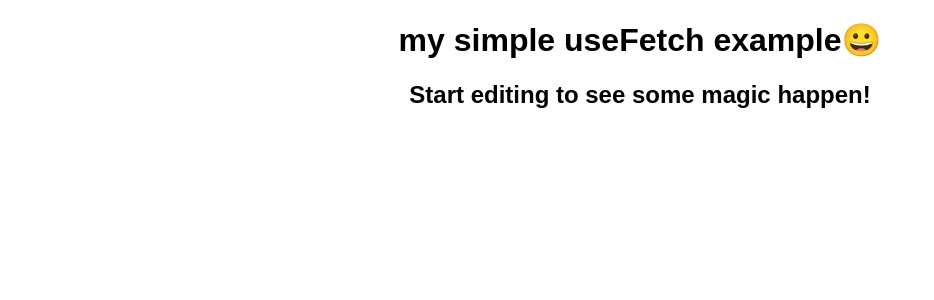
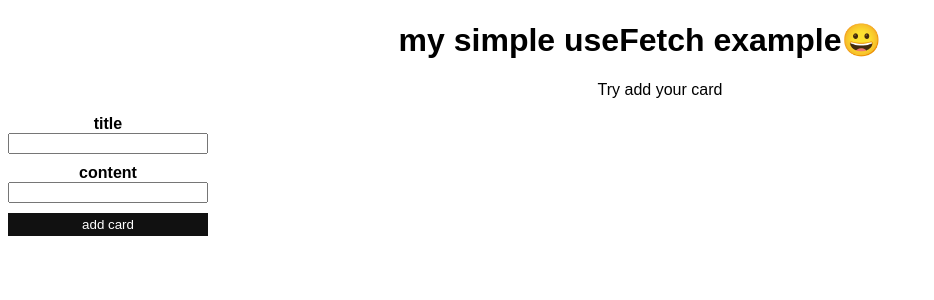
Before and after one commit to ChangHyun2/fake-client-server-implementation, a React (Create React App) app: page / in a window 1280 px wide. Shown: the top 300 px of the page, without its empty margins (0-934 px from the left). Built offline with nearby package versions, Linux system fonts and the light colour scheme.

Commit message:
feat : PostEditor create/post, server routes, useFakeFetch, fetchAPI, Former fix: MyDB, Server, Collection

```diff
--- a/src/App.js
+++ b/src/App.js
@@ -1,11 +1,18 @@
 import "./styles.css";
+import useFakeFetch from "./hooks/useFakeFetch";
+import { useEffect } from "react";
+import PostEditor from "./component/PostEditor";
 
 export default function App() {
   return (
     <div className="App">
-      <h1>my simple useFetch example😀</h1>
-      {}
-      <h2>Start editing to see some magic happen!</h2>
+      <h1>
+        my simple useFetch example
+        <span role="img" aria-labelledby="smile emoji">
+          😀
+        </span>
+      </h1>
+      <PostEditor />
     </div>
   );
 }
--- a/src/server.js
+++ b/src/client.js
@@ -15,7 +15,7 @@ client.fetch = async (server, options = {}) => {
       // browser default headers...
       ...headers
     },
-    body
+    body: JSON.stringify(body)
   };
 
   const { origin, path } = server;
--- a/src/component/Card.js
+++ /dev/null
@@ -1,6 +0,0 @@
-import styled from "styled-components";
-
-const StyledCard = styled.div`
-  border-radius: 10px;
-  border: 1.5px solid black;
-`;
--- /dev/null
+++ b/src/component/PostEditor.js
@@ -0,0 +1,14 @@
+import CardList from "./PostEditor/CardList";
+import PostCard from "./PostEditor/PostCard";
+import { getCardsAPI } from "../fetchAPI/cards";
+
+export default function PostEditor() {
+  const getCards = getCardsAPI();
+
+  return (
+    <div>
+      <CardList getCards={getCards} />
+      <PostCard getCards={getCards} />
+    </div>
+  );
+}
--- /dev/null
+++ b/src/component/PostEditor/Card.js
@@ -0,0 +1,15 @@
+import styled from "styled-components";
+
+const StyledCard = styled.div`
+  border-radius: 10px;
+  border: 1.5px solid black;
+`;
+
+export default function Card({ title, content }) {
+  return (
+    <StyledCard>
+      <h2>{title}</h2>
+      <p>{content}</p>
+    </StyledCard>
+  );
+}
--- /dev/null
+++ b/src/component/PostEditor/CardList.js
@@ -0,0 +1,34 @@
+import Card from "./Card";
+import styled from "styled-components";
+
+const StyledCardList = styled.ul``;
+export default function CardList({ getCards }) {
+  const { isLoading, data, error } = getCards;
+
+  if (isLoading) {
+    return "...isLoading";
+  }
+  if (error) {
+    console.log(error, data);
+    return "error!";
+  }
+
+  if (data) {
+    return (
+      <StyledCardList>
+        {data.length ? (
+          data.map(({ title, content }) => (
+            <li key={title + content + Math.random()}>
+              <h2>{title}</h2>
+              <p>{content}</p>
+            </li>
+          ))
+        ) : (
+          <p>Try add your card</p>
+        )}
+      </StyledCardList>
+    );
+  }
+
+  return null;
+}
--- /dev/null
+++ b/src/component/PostEditor/PostCard.js
@@ -0,0 +1,150 @@
+import React, { useEffect } from "react";
+import { getCardsAPI, postCardAPI } from "../../fetchAPI/cards";
+import { Former, useForm, useField } from "../../lib/Former";
+import styled from "styled-components";
+
+const StyledPostCard = styled.div`
+  width: 200px;
+
+  & * {
+    width: 100%;
+    box-sizing: border-box;
+  }
+
+  label {
+    font-weight: bold;
+  }
+
+  input {
+    margin-bottom: 10px;
+  }
+
+  button {
+    color: #fff;
+    background-color: #111;
+    border: none;
+    padding: 4px;
+    cursor: pointer;
+
+    &[disabled] {
+      background-color: #777;
+    }
+  }
+`;
+
+const StyledForm = styled.form`
+  position: relative;
+
+  & > div {
+    border: 1px solid red;
+    position: absolute;
+    top: 100%;
+
+    opacity: 0;
+    &[data-show="true"] {
+      opacity: 1;
+    }
+  }
+`;
+
+const Form = (props) => {
+  const { handleSubmit } = useForm();
+  const [error, setError] = React.useState(null);
+  const [showToast, setShowToast] = React.useState(null);
+  const timeStamp = React.useRef(null);
+
+  const validateAndSubmit = async (e) => {
+    setShowToast(false);
+    clearTimeout(timeStamp.current);
+
+    try {
+      await handleSubmit(e);
+    } catch (err) {
+      setError(err);
+      setShowToast(true);
+      timeStamp.current = setTimeout(() => setShowToast(false), 2000);
+    }
+  };
+
+  return (
+    <StyledForm onSubmit={validateAndSubmit}>
+      {
+        <div data-show={showToast ? true : false}>
+          {error ? JSON.stringify(error, null, 4) : null}
+        </div>
+      }
+      {props.children}
+    </StyledForm>
+  );
+};
+
+const Input = ({ type, name }) => {
+  const { value, setValue } = useField(name);
+
+  return (
+    <>
+      <label htmlFor={name}>{name}</label>
+      <input
+        id={name}
+        type={type}
+        value={value}
+        onChange={(e) => setValue(e.target.value)}
+      />
+    </>
+  );
+};
+
+export default function PostCard({ getCards }) {
+  const { error, isLoading, fetchData } = postCardAPI();
+
+  const handleSubmit = async (values) => {
+    try {
+      await fetchData(values);
+      await getCards.fetchData();
+    } catch (e) {
+      console.error(e);
+    }
+  };
+
+  return (
+    <StyledPostCard>
+      <Former
+        initialValues={{ title: "", content: "" }}
+        handleSubmit={handleSubmit}
+        validate={{
+          title: (value) => {
+            const errors = [];
+            if (typeof value !== "string") {
+              errors.push("title must be string");
+            }
+            if (value.length <= 4) {
+              errors.push("title length should be longer than 4");
+            }
+            return errors;
+          },
+          content: (value) => {
+            const errors = [];
+            if (typeof value !== "string") {
+              errors.push("title must be string");
+            }
+            if (value.length <= 4) {
+              errors.push("title length should be longer than 8");
+            }
+            return errors;
+          }
+        }}
+      >
+        <Form>
+          <Input type="text" name="title" />
+          <Input type="text" name="content" />
+          <button
+            disabled={isLoading}
+            style={error ? { border: "red 1px" } : null}
+          >
+            add card
+          </button>
+        </Form>
+      </Former>
+    </StyledPostCard>
+  );
+}
--- /dev/null
+++ b/src/fetchAPI/cards.js
@@ -0,0 +1,10 @@
+import useFakeFetch from "../hooks/useFakeFetch";
+
+const endpoint = {
+  origin: "http://localhost:3000",
+  path: "/cards"
+};
+
+export const getCardsAPI = () => useFakeFetch(endpoint);
+export const postCardAPI = () =>
+  useFakeFetch(endpoint, { method: "POST", onMount: false });
--- /dev/null
+++ b/src/hooks/useFakeFetch.js
@@ -0,0 +1,53 @@
+import { useState, useEffect, useRef } from "react";
+
+export default function useFakeFetch(
+  url,
+  options = { method: "GET", onMount: true }
+) {
+  const [isLoading, setIsLoading] = useState(false);
+  const [error, setError] = useState(null);
+  const [data, setData] = useState(null);
+  const isLoadingRef = useRef(isLoading);
+  const fetchControllerRef = useRef(new AbortController());
+  const fetchDataRef = useRef(async (body) => {
+    if (isLoadingRef.current) {
+      return;
+    }
+
+    try {
+      const { origin, path } = url;
+      setIsLoading(true);
+      const res = await window.client.fetch(
+        { origin, path },
+        {
+          ...options,
+          signal: fetchControllerRef.current.signal,
+          body
+        }
+      );
+      const data = await res.json();
+
+      setData(data);
+    } catch (e) {
+      setError(e);
+    } finally {
+      setIsLoading(false);
+    }
+  });
+
+  useEffect(() => {
+    isLoadingRef.current = isLoading;
+  }, [isLoading]);
+
+  useEffect(() => {
+    options.onMount && fetchDataRef.current();
+    return () => fetchControllerRef.current.abort();
+  }, []);
+
+  return {
+    isLoading,
+    error,
+    data,
+    fetchData: (body) => fetchDataRef.current(body)
+  };
+}
--- a/src/index.js
+++ b/src/index.js
@@ -1,16 +1,52 @@
 import "./backend/server";
-import "./server";
+import "./client";
 import { StrictMode } from "react";
 import ReactDOM from "react-dom";
 import App from "./App";
+// (async () => {
+//   await window.client
+//     .fetch(
+//       {
+//         origin: "http://localhost:3000",
+//         path: "/cards"
+//       },
+//       { method: "POST", body: { title: "hello" } }
+//     )
+//     .then((res) => res.json())
+//     .then((data) => console.log(data, "POST CARD"));
 
-window.client
-  .fetch({
-    origin: "http://localhost:3000",
-    path: "/cards"
-  })
-  .then((res) => res.json())
-  .then((data) => console.log(data));
+//   await window.client
+//     .fetch({
+//       origin: "http://localhost:3000",
+//       path: "/cards"
+//     })
+//     .then((res) => res.json())
+//     .then((data) => {
+//       console.log(data, "GET CARD");
+//     });
+
+// await window.client
+//   .fetch(
+//     {
+//       origin: "http://localhost:3000",
+//       path: "/cards"
+//     },
+//     { method: "UPDATE", body: { data: { title: "hi" } } }
+//   )
+//   .then((res) => res.json())
+//   .then((data) => console.log(data, "UPDATE CARD"));
+
+// await window.client
+//   .fetch(
+//     {
+//       origin: "http://localhost:3000",
+//       path: "/cards"
+//     },
+//     { method: "DELETE", body: { data: { title: "hello" } } }
+//   )
+//   .then((res) => res.json())
+//   .then((data) => console.log(data));
+// })();
 
 const rootElement = document.getElementById("root");
 
--- /dev/null
+++ b/src/lib/Former/index.js
@@ -0,0 +1,87 @@
+import { useCallback, useContext, createContext, useState } from "react";
+
+const FormContext = createContext({});
+export const useFormContext = () => useContext(FormContext);
+
+export const Former = (props) => {
+  const [values, setValues] = useState(props.initialValues);
+
+  const setFieldValue = useCallback((name, value) => {
+    setValues((prev) => ({ ...prev, [name]: value }));
+  }, []);
+
+  const validateField = useCallback(
+    (name) => {
+      const value = values[name];
+      const errors = props.validate[name](value);
+      return errors.length ? errors : false;
+    },
+    [props.validate, values]
+  );
+
+  const validateAll = useCallback(() => {
+    const errors = {};
+
+    Object.keys(props.validate).forEach((name) => {
+      const value = values[name];
+      const fieldErrors = props.validate[name](value);
+
+      if (fieldErrors.length) {
+        errors[name] = fieldErrors;
+      }
+    });
+
+    return Object.keys(errors).length ? errors : false;
+  }, [props.validate, values]);
+
+  const handleSubmit = useCallback(
+    async (e) => {
+      e.preventDefault();
+      try {
+        const errors = validateAll();
+
+        if (Object.keys(errors).length) {
+          throw errors;
+        }
+
+        await props.handleSubmit(values);
+      } catch (errors) {
+        throw errors;
+      }
+    },
+    [props.handleSubmit, values, validateAll]
+  );
+
+  return (
+    <FormContext.Provider
+      value={{
+        initialValues: props.initialValues,
+        state: values,
+        helpers: { setFieldValue, validateField, validateAll, handleSubmit }
+      }}
+    >
+      {props.children}
+    </FormContext.Provider>
+  );
+};
+
+export const useForm = (props) => {
+  const {
+    helpers: { handleSubmit }
+  } = useFormContext();
+
+  return { handleSubmit };
+};
+
+export const useField = (name) => {
+  const {
+    state: values,
+    helpers: { setFieldValue, validateField }
+  } = useFormContext();
+
+  return {
+    value: values[name],
+    setValue: (value) => setFieldValue(name, value),
+    validateField
+  };
+};
```
Also changed, not shown: src/component/PostCard.js (deleted, +0 -8 lines), 1 other file (tests, documents, lock files or other folders).
